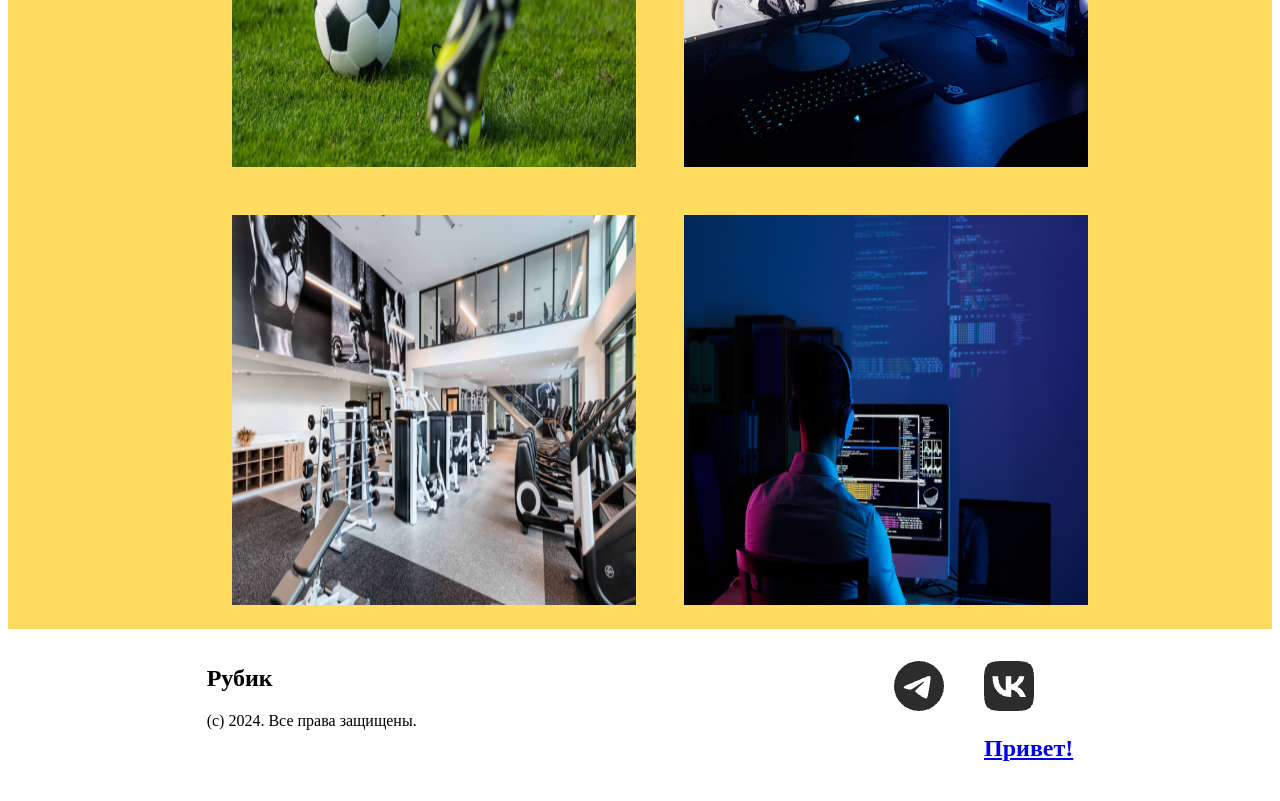
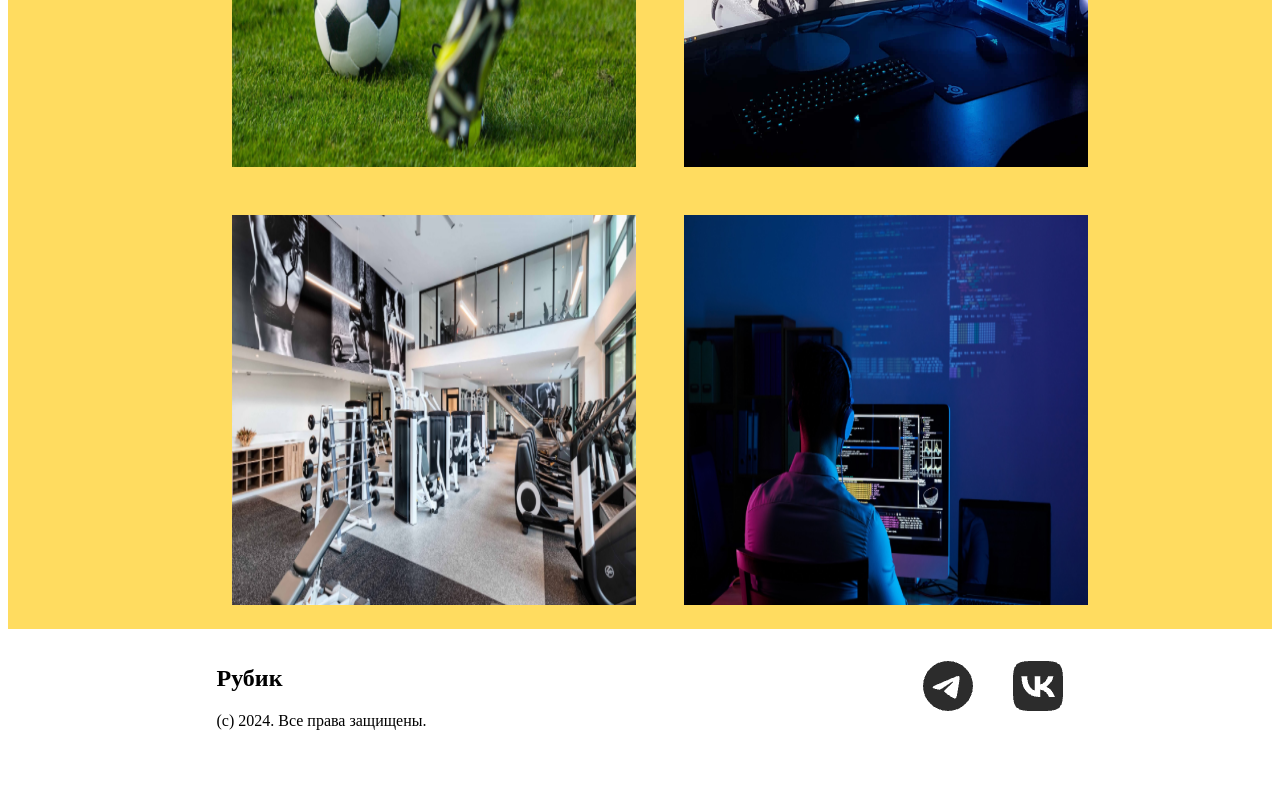
Before and after one commit to 228Karich228/KarkaProject, a plain HTML site: page index.html in a window 1280 px wide. Shown: the part 2602-3403 px from the top of the page. After the commit the page ends 3356 px from the top, so only its background shows below. Drawn offline with Linux system fonts and the light colour scheme.

Commit message:
Delete index.html

```diff
--- a/index.html
+++ b/index.html
@@ -82,7 +82,6 @@
                 <li class="footer_item">
                     <a class="footer__link" href="https://vk.com/imrubik">
                         <img class="footer_img" src="img/vk.png" alt="vk">
-                        <h2>Привет!</h2>
                     </a>
                 </li>
             </ul>
```
